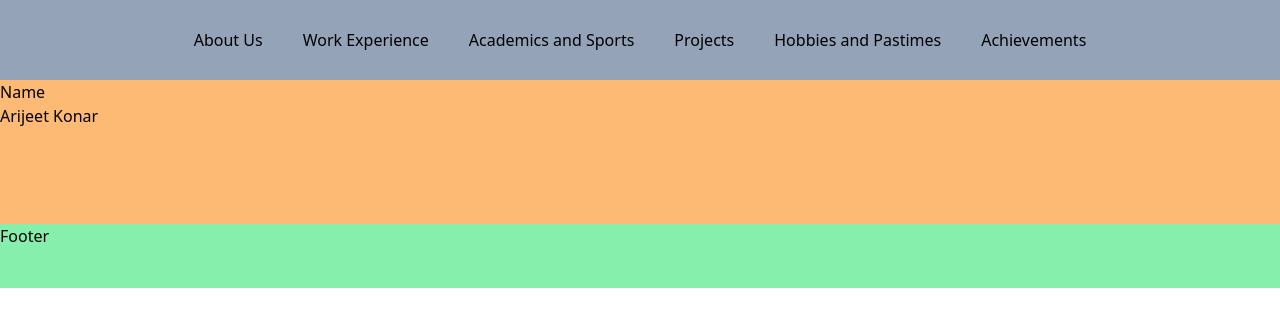
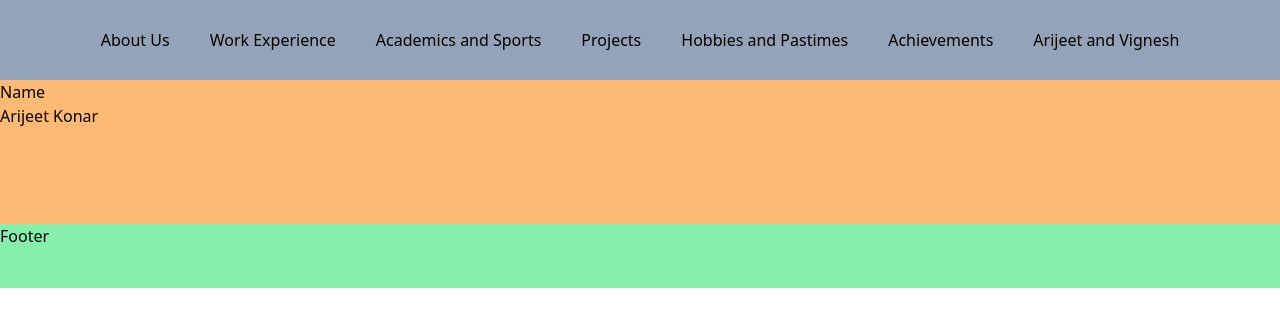
Before and after one commit to akonar-dev/portfolio, a React (Vite) app: page / in a window 1280 px wide. Shown: the top 326 px of the page. Built offline with nearby package versions, Linux system fonts and the light colour scheme.

Commit message:
Update A and V

```diff
--- a/src/components/Header.jsx
+++ b/src/components/Header.jsx
@@ -10,6 +10,7 @@ const Header = () => {
             <li>Projects</li>
             <li>Hobbies and Pastimes</li>
             <li>Achievements</li>
+            <li>Arijeet and Vignesh</li>
         </ul>
     </div>
   )
```
